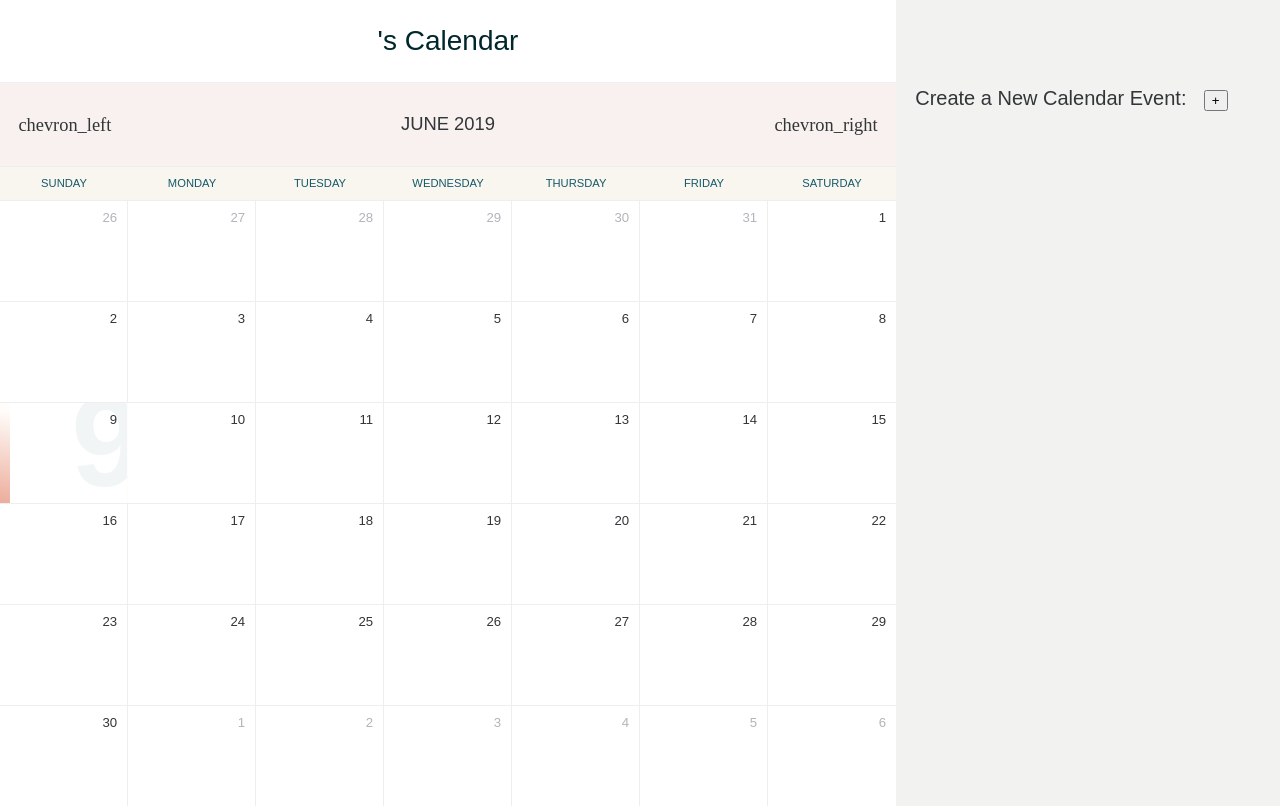
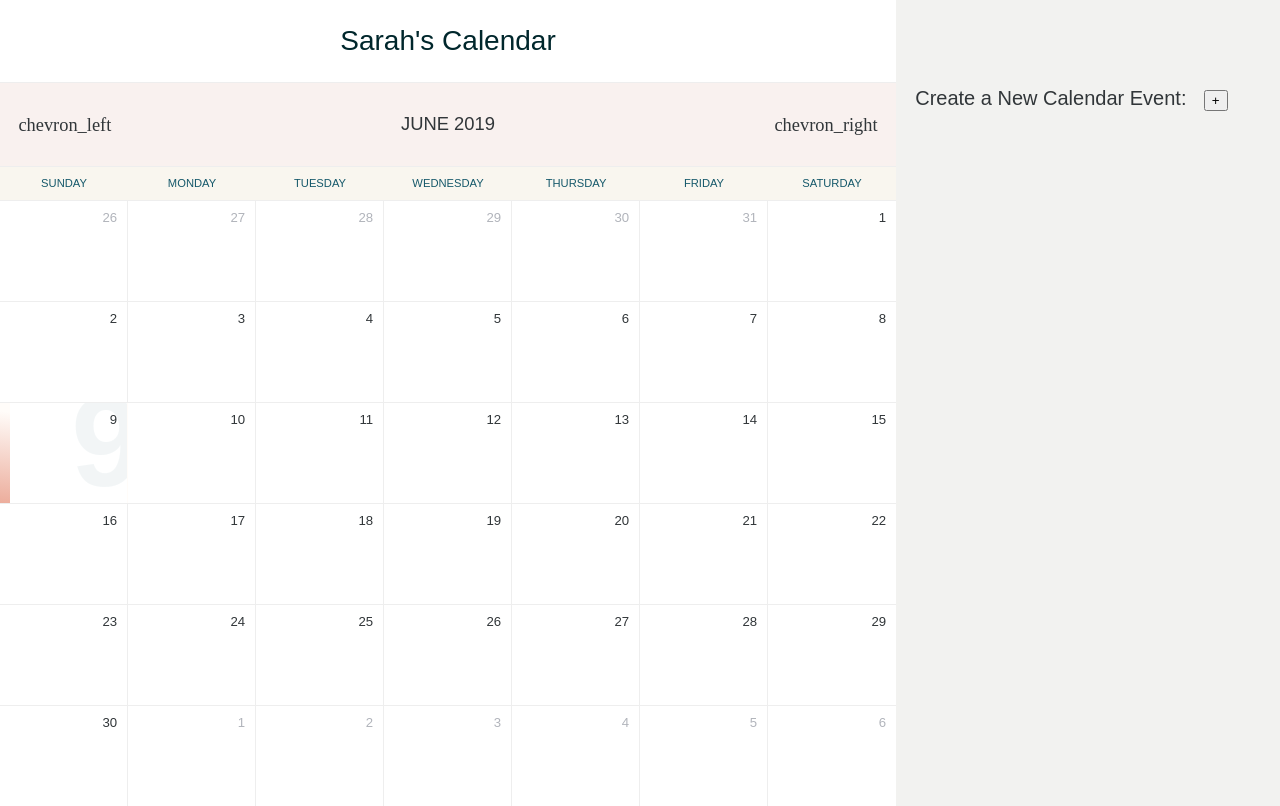
Before and after one commit to sarahcheatham/calendar, a React (Create React App) app: page / in a window 1280 px wide. Built offline with nearby package versions, Linux system fonts and the light colour scheme; a web font is replaced by a local one.

Commit message:
form update

```diff
--- a/src/components/Form.js
+++ b/src/components/Form.js
@@ -1,5 +1,5 @@
 import React from 'react';
-import Validation from 'react-validation';
+// import Validation from 'react-validation';
 import FormHeader from './FormHeader';
 
 class Form extends React.Component{
--- a/src/components/Header.js
+++ b/src/components/Header.js
@@ -2,9 +2,9 @@
 import React from 'react';
 
 const Header = (props) => {
-    // const userName = props.dummieUsers.map(user => user.username)
+    const userName = props.dummieUsers.map(user => user.username)
     // uncomment when working with SQL database
-   const userName = props.users.map(user=> user.username);
+//    const userName = props.users.map(user=> user.username);
     return (
         <header id="calhead">
             <span>{userName}'s Calendar</span>
```
